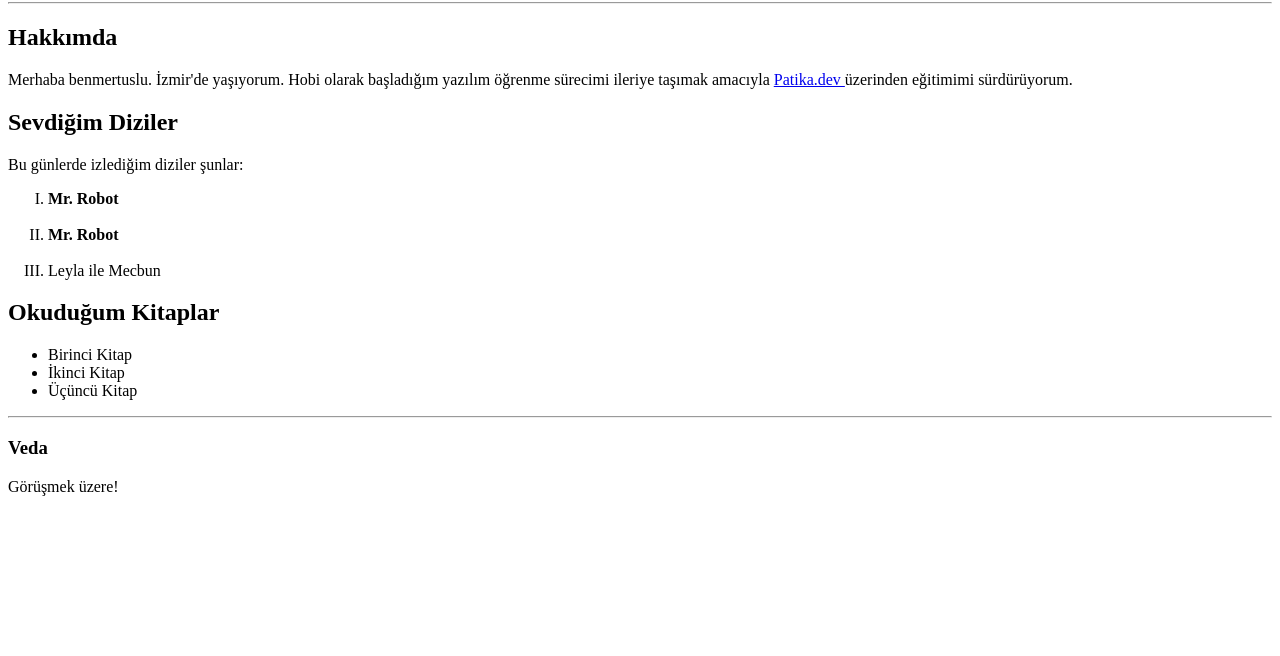
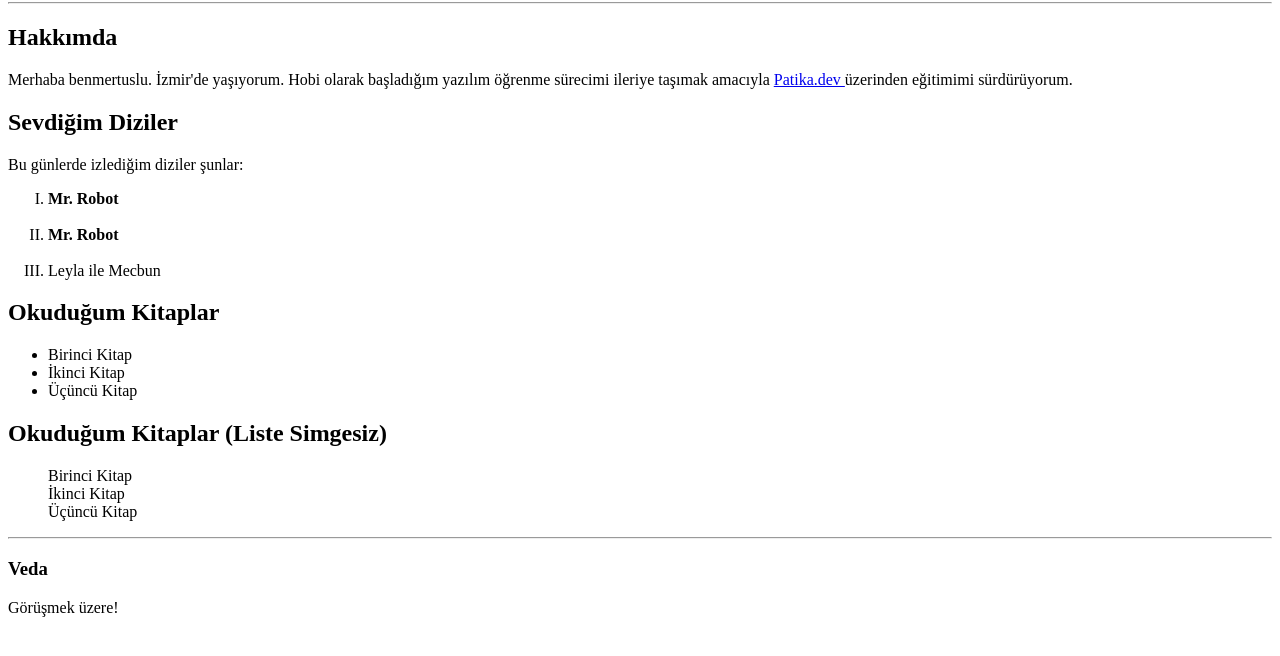
Before and after one commit to benmertuslu/kisisel-web, a plain HTML site: page index.html in a window 1280 px wide. Shown: the part 78-734 px from the top of the page. Drawn offline with Linux system fonts and the light colour scheme.

Commit message:
Listeler Seçeneklendirildi.

```diff
--- a/index.html
+++ b/index.html
@@ -28,6 +28,13 @@
         <li>Üçüncü Kitap</li>
      </ul>
 
+     <h2>Okuduğum Kitaplar (Liste Simgesiz)</h2>
+    <ul style="list-style-type: none;">
+        <li>Birinci Kitap</li>
+        <li>İkinci Kitap</li>
+        <li>Üçüncü Kitap</li>
+     </ul>
+
     <hr>
     <h3>Veda</h3>
     <p>Görüşmek üzere!</p>
```
